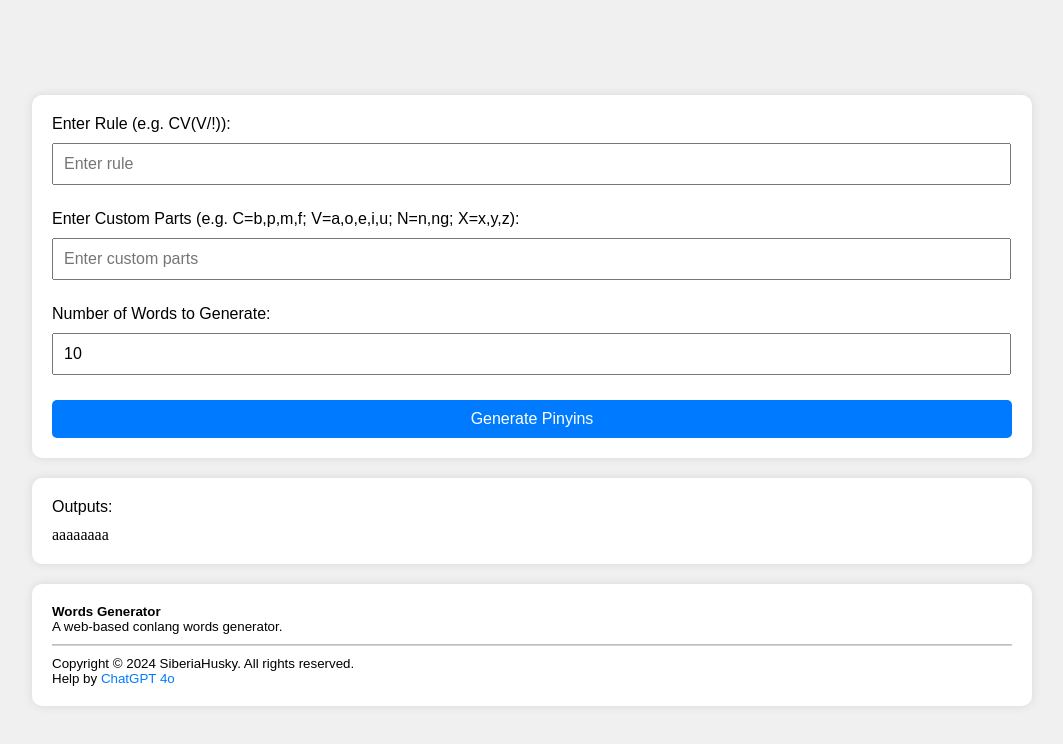
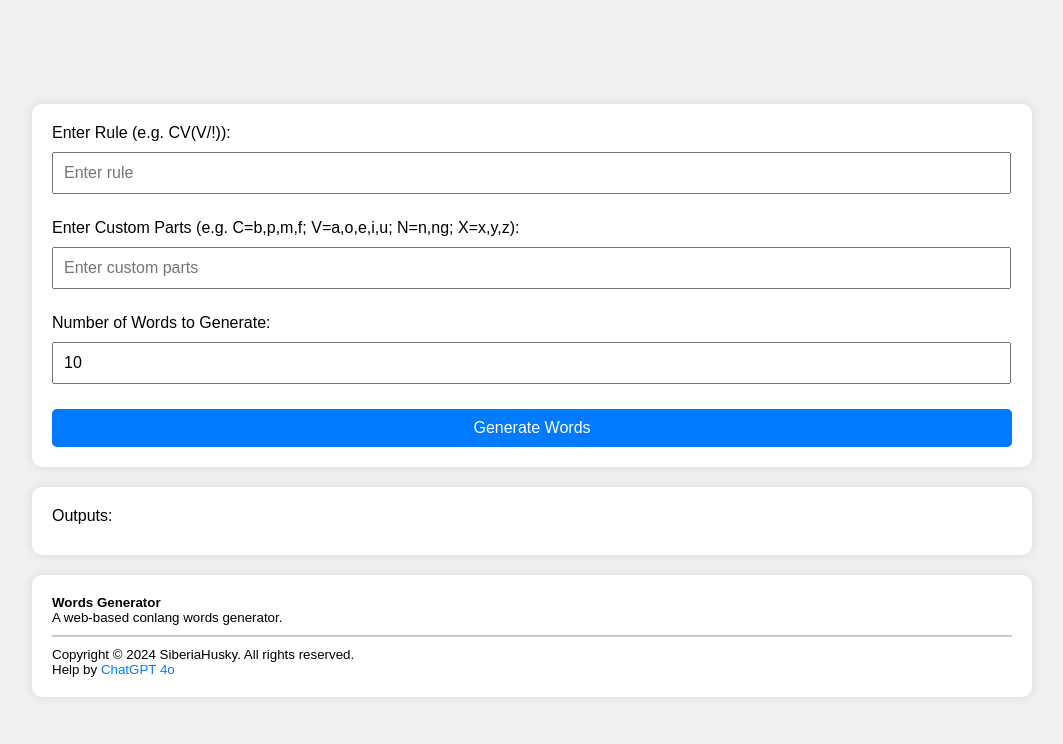
Before and after one commit to SiberiaHusky/WordCraft, a plain HTML site: page index.html in a window 1280 px wide. Shown: the whole page, without its empty margins (108-1171 px from the left). Drawn offline with Linux system fonts and the light colour scheme.

Commit message:
Update index.html

```diff
--- a/index.html
+++ b/index.html
@@ -25,12 +25,12 @@
             <input type="number" id="count" min="1" value="10">
         </div>
 
-        <button onclick="generateWords()" title="Click to generate words.">Generate Pinyins</button>
+        <button onclick="generateWords()" title="Click to generate words.">Generate Words</button>
     </div>
 
     <div class="container">
         <label>Outputs:</label>
-        <div id="output">aaaaaaaa</div>
+        <div id="output"></div>
     </div>
 
     <div class="container" style="font-size: smaller;">
```
